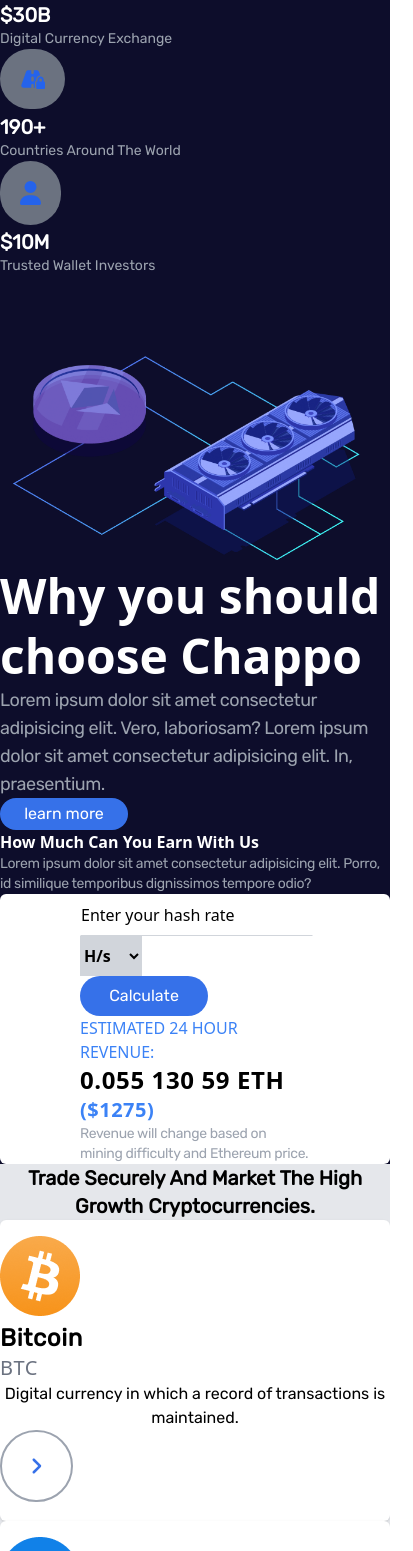
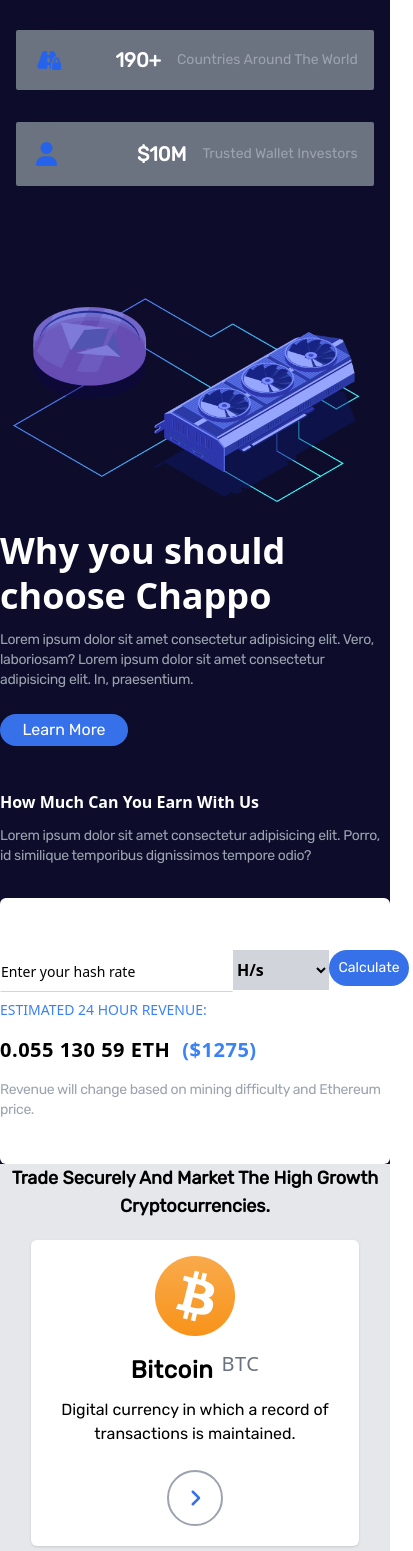
Before and after one commit to rosemutai/crappo, a Next.js app: page / in a window 390 px wide. Shown: the part 977-2528 px from the top of the page, 413 px wide, since content can reach past the window. Built offline with nearby package versions, Linux system fonts and the light colour scheme.

Commit message:
Make page Responsive

```diff
--- a/components/Advertisement.js
+++ b/components/Advertisement.js
@@ -1,6 +1,6 @@
 import Image from 'next/image'
 import { FontAwesomeIcon } from "@fortawesome/react-fontawesome";
-import { faBarChart, faRoadLock, faUser, faAngleRight} from "@fortawesome/free-solid-svg-icons";
+import { faBarChart, faRoadLock, faUser, faAngleRight } from "@fortawesome/free-solid-svg-icons";
 
 
 import whyImg from '../public/images/why-img.png'
@@ -10,38 +10,41 @@
 const Advertisement = () => {
     return (
         <div className=" md:flex md:flex-col">
-        <div className="ad-section md:flex md:justify-around md:my-12">
-            <div data-aos="fade-up"  className="digital md:flex md:justify-between">
+            <div className="ad-section md:flex md:justify-around md:my-12 md:px-20">
+                <div data-aos="fade-up" className="digital bg-gray-500 md:bg-blueish mb-8  w-11/12 md:w-full
+                     pr-4 md:pr-0 mx-auto md:mb-0 flex justify-between md:justify-start rounded-sm md:rounded-none">
                     <FontAwesomeIcon
                         icon={faBarChart}
                         className="text-blue-600 bg-gray-500 rounded-full p-5 text-2xl"
                     />
-                    <div className="md:flex md:flex-col md:justify-center md:px-3">
-                        <h5 className="font-bold text-white text-xl font-rubik">$30B</h5>
+                    <div className="flex items-center md:items-start md:flex-col md:justify-center md:px-3">
+                        <h5 className="font-bold text-white text-xl font-rubik  pr-4 md:pr-0">$30B</h5>
                         <p className="font-rubik font-extralight text-sm text-gray-400">Digital Currency Exchange</p>
                     </div>
                 </div>
 
-            <div data-aos="fade-up" className="global md:flex md:justify-between">
+                <div data-aos="fade-up" className="global w-11/12 md:w-full mx-auto  bg-gray-500 md:bg-blueish
+                    pr-4 md:pr-0 mb-8 md:mb-0 flex justify-between md:justify-start rounded-sm md:rounded-none">
                     <FontAwesomeIcon
                         icon={faRoadLock}
                         className="text-blue-600 bg-gray-500 rounded-tr-full rounded-tl-full rounded-br-full
                             rounded-bl-full rounded-3xl p-5 text-xl"
                     />
-                    <div className="lock md:flex md:flex-col md:justify-center md:px-3">
-                        <h5 className="font-bold text-white text-xl font-rubik">190+</h5>
+                    <div className="lock flex items-center md:items-start md:flex-col md:justify-center md:px-3">
+                        <h5 className="font-bold text-white text-xl font-rubik  pr-4 md:pr-0">190+</h5>
                         <p className="font-rubik font-extralight text-sm text-gray-400">Countries Around The World</p>
                     </div>
                 </div>
 
-            <div data-aos="fade-up" className="user md:flex md:justify-between">
+                <div data-aos="fade-up" className="user w-11/12 md:w-full mx-auto bg-gray-500 md:bg-blueish
+                    pr-4 md:pr-0 mb-8 md:mb-0 flex justify-between md:justify-start rounded-sm md:rounded-none">
                     <FontAwesomeIcon
                         icon={faUser}
                         className="text-blue-600 bg-gray-500 rounded-full p-5 text-2xl"
                     />
 
-                    <div className="lock md:flex md:flex-col md:justify-center md:px-3">
-                        <h5 className="font-bold text-white text-xl font-rubik">$10M</h5>
+                    <div className="lock flex items-center md:items-start md:flex-col md:justify-center md:px-3">
+                        <h5 className="font-bold text-white text-xl font-rubik  -ml-2 md:ml-0 pr-4 md:pr-0">$10M</h5>
                         <p className="font-rubik font-extralight text-sm text-gray-400">Trusted Wallet Investors</p>
                     </div>
 
@@ -54,36 +57,38 @@
                         alt="why"
                     />
                 </div>
-            <div data-aos="fade-up-right" className="description md:w-1/2 md:flex md:flex-col md:justify-center ">
-                <h3 className='text-white font-semibold md:mt-5 text-5xl leading-tight
+                <div data-aos="fade-up-right" className="description md:w-1/2 md:flex md:flex-col
+                    md:justify-center ">
+                    <h3 className='text-white font-semibold mt-5 text-4xl md:text-5xl leading-tight
                 tracking-normal'>Why you should choose Chappo</h3>
-                <p className='font-rubik font-extralight text-lg text-gray-400 tracking-tight md:my-3'>
+                    <p className='font-rubik font-extralight text-sm md:text-lg text-gray-400 tracking-tight my-3'>
                         Lorem ipsum dolor sit amet consectetur adipisicing elit.
                         Vero, laboriosam? Lorem ipsum dolor sit amet consectetur adipisicing elit. In, praesentium.
                     </p>
-                <button className="font-rubik bg-lightblue md:mt-3  rounded-3xl p-1 text-white w-32
-                flex justify-center items-center">learn more </button>
+                    <button className="font-rubik bg-lightblue mt-6 md:mt-3  rounded-3xl p-1 text-white w-32
+                flex justify-center items-center hover:shadow-md hover:shadow-lightblue">Learn More </button>
                 </div>
             </div>
-        <div className='how-much-can-you-earn md:mt-11'>
+            <div className='how-much-can-you-earn mt-11'>
                 <div className='md:flex md:flex-col md:justify-center md:items-center'>
                     <h3 className='earn-title text-white font-xl font-semibold'>How Much Can You Earn With Us</h3>
-                <p className='font-rubik font-extralight text-sm text-gray-400 tracking-tight md:my-3'>
+                    <p className='font-rubik font-extralight text-sm text-gray-400 tracking-tight my-3'>
                         Lorem ipsum dolor sit amet consectetur adipisicing elit. Porro,
                         id similique temporibus dignissimos tempore odio?
                     </p>
                 </div>
 
-            <div className='md:flex md:flex-col md:w-8/12 md:h-72 md:mx-auto md:mt-8 rounded-md bg-white md:py-11 px-20'>
-                <div className='calculations  md:flex md:justify-between'>
+                <div className='flex flex-col w-full md:w-8/12 md:h-72 md:mx-auto mt-8 rounded-md
+                    bg-white py-11 md:px-20'>
+                    <div className='calculations flex py-2 md:py-0 justify-between'>
                         <div>
                             <input type="text" placeholder='Enter your hash rate' className='bg-white border
                             border-t-white border-x-white border-b-gray-300 md:w-96 focus:outline-0 py-2
-                            placeholder:text-black placeholder:font-medium'>
+                            placeholder:text-black placeholder:font-medium placeholder:text-sm'>
                             </input>
                         </div>
                         <div className='dropdown '>
-                        <select className='md:w-32 py-2 focus:outline-0 bg-gray-300 text-black font-semibold' name="cars" id="cars">
+                            <select className='w-24 md:w-32 py-2 focus:outline-0 bg-gray-300 text-black font-semibold' name="cars" id="cars">
                                 <option value="H/s">H/s</option>
                                 <option value="TH/s">TH/s</option>
                                 <option value="KH/s">KH/s</option>
@@ -93,16 +98,16 @@
                         </div>
 
                         <div className='btn'>
-                        <button className="font-rubik bg-lightblue rounded-3xl px-1 py-2 text-white w-32
-                    flex justify-center items-center">Calculate </button>
+                            <button className="font-rubik bg-lightblue rounded-3xl mr-1 md:mr-0 md:px-1 py-2 text-white w-20 md:w-32
+                    flex justify-center items-center text-sm">Calculate </button>
                         </div>
                     </div>
 
                     <div className='estimated-revenue font-medium'>
-                    <p className='text-blue-500 md:my-5'>ESTIMATED 24 HOUR REVENUE:</p>
-                   <div className='md:flex'>
-                        <h5 className='md:my-4 font-extrabold text-2xl tracking-wide'>0.055 130 59 ETH </h5>
-                        <span className='md:my-4 font-extrabold text-xl md:ml-3 text-blue-500 tracking-wide'>($1275)</span>
+                        <p className='text-blue-500 text-sm md:text-normal md:my-5'>ESTIMATED 24 HOUR REVENUE:</p>
+                        <div className='flex'>
+                            <h5 className='my-4 font-extrabold text-xl md:text-2xl tracking-wide'>0.055 130 59 ETH </h5>
+                            <span className='my-4 font-extrabold text-xl ml-3 text-blue-500 tracking-wide'>($1275)</span>
                         </div>
                         <p className='font-rubik font-extralight text-sm text-gray-400 tracking-tight md:my-3'>Revenue will change based on mining difficulty and Ethereum price.</p>
                     </div>
@@ -111,12 +116,16 @@
 
                 <div className='trade md:flex md:flex-col bg-gray-200 md:w-full'>
                     <div className='title'>
-                <h2 className='text-black font-rubik text-center font-semibold text-xl md:my-8'>Trade Securely And Market The High Growth Cryptocurrencies.</h2>
+                        <h2 className='text-black font-rubik text-center font-semibold text-lg
+                            md:text-xl md:my-8'>Trade Securely And Market The High Growth Cryptocurrencies.
+                        </h2>
                     </div>
 
-            <div  data-aos="fade-down" className='cards md:w-10/12 md:mx-auto  md:mt-5 md:flex md:justify-between'>
-                <div className='card md:w-80 md:flex md:flex-col md:justify-center md:items-center
-                    bg-white py-4 md:h-96 active:bg-violet-900  focus:bg-violet-900 shadow rounded-md md:mb-3'>
+                    <div data-aos="fade-down" className='cards w-11/12 md:w-10/12 mx-auto mt-5 flex md:flex-row
+                        flex-col md:justify-between'>
+                        <div className='card w-11/12 md:w-80 flex flex-col justify-center
+                            items-center mx-auto md:mx-0
+                            bg-white py-4 md:h-96 active:bg-violet-900  focus:bg-violet-900 shadow rounded-md mb-3'>
                             <div className='image'>
                                 <Image
                                     src={bitcoin}
@@ -124,9 +133,9 @@
                                 />
 
                             </div>
-                    <div className='md:flex md:my-3'>
+                            <div className='flex my-3'>
                                 <h4 className='font-extrabold font-rubik text-2xl tracking-wide'>Bitcoin </h4>
-                            <span className='text-gray-500 md:ml-2 text-xl tracking-wide md:-mt-1'>BTC</span>
+                                <span className='text-gray-500 ml-2 text-xl tracking-wide -mt-1'>BTC</span>
                             </div>
                             <div><p className='font-rubik md:mx-auto md:w-3/4 text-center'>
                                 Digital currency in which a record of transactions is maintained.</p>
@@ -135,13 +144,13 @@
                             <div className='next-btn'>
                                 <FontAwesomeIcon
                                     icon={faAngleRight}
-                            className="text-lightblue md:mt-6 border-2 border-gray-400 py-6 px-7 text-xl rounded-full"
+                                    className="text-lightblue mt-6 border-2 border-gray-400 px-5 md:py-6 py-4 md:px-7 text-xl rounded-full"
                                 />
                             </div>
                         </div>
 
-                <div className='card md:w-80 md:flex md:flex-col md:justify-center md:items-center
-                    bg-white py-4 md:h-96 shadow rounded-md md:mb-3'>
+                        <div className='card w-11/12 mx-auto md:w-80 flex flex-col justify-center items-center
+                        bg-white py-4 md:h-96 shadow rounded-md mb-3'>
                             <div className='image'>
                                 <Image
                                     src={etherum}
@@ -149,9 +158,9 @@
                                 />
 
                             </div>
-                    <div className='md:flex md:my-3'>
+                            <div className='flex my-3'>
                                 <h4 className='font-extrabold font-rubik text-2xl tracking-wide'>Bitcoin </h4>
-                            <span className='text-gray-500 md:ml-2 text-xl tracking-wide md:-mt-1'>BTC</span>
+                                <span className='text-gray-500 ml-2 text-xl tracking-wide -mt-1'>BTC</span>
                             </div>
                             <div><p className='font-rubik md:mx-auto md:w-3/4 text-center'>
                                 Blockchain technology to create and run decentralized digital applications.</p>
@@ -160,13 +169,13 @@
                             <div className='next-btn'>
                                 <FontAwesomeIcon
                                     icon={faAngleRight}
-                            className="text-lightblue md:mt-6 border-2 border-gray-400 py-6 px-7 text-xl rounded-full"
+                                    className="text-lightblue mt-6 border-2 border-gray-400 px-5 md:py-6 py-4 md:px-7 text-xl rounded-full"
                                 />
                             </div>
                         </div>
 
-                <div className='card md:w-80 md:flex md:flex-col md:justify-center md:items-center
-                    bg-white py-4 md:h-96 shadow rounded-md md:mb-3'>
+                        <div className='card w-11/12 mx-auto md:w-80 flex flex-col justify-center items-center
+                        bg-white py-4 md:h-96 shadow rounded-md mb-3'>
                             <div className='image'>
                                 <Image
                                     src={litecoin}
@@ -174,18 +183,18 @@
                                 />
 
                             </div>
-                    <div className='md:flex md:my-3'>
+                            <div className='flex my-3'>
                                 <h4 className='font-extrabold font-rubik text-2xl tracking-wide'>Bitcoin </h4>
-                            <span className='text-gray-500 md:ml-2 text-xl tracking-wide md:-mt-1'>BTC</span>
+                                <span className='text-gray-500 ml-2 text-xl tracking-wide -mt-1'>BTC</span>
                             </div>
-                    <div><p className='font-rubik md:mx-auto md:w-3/4 text-center'>
+                            <div><p className='font-rubik mx-auto w-11/12 md:w-3/4 text-center'>
                                 Cryptocurrency that enables instant payments to anyone in the world.</p>
                             </div>
 
                             <div className='next-btn'>
                                 <FontAwesomeIcon
                                     icon={faAngleRight}
-                            className="text-lightblue md:mt-6 border-2 border-gray-400 py-6 px-7 text-xl rounded-full"
+                                    className="text-lightblue mt-6 border-2 border-gray-400 px-5 md:py-6 py-4 md:px-7 text-xl rounded-full"
                                 />
                             </div>
                         </div>
```
Lines whose indentation alone changed are shown as unchanged.
